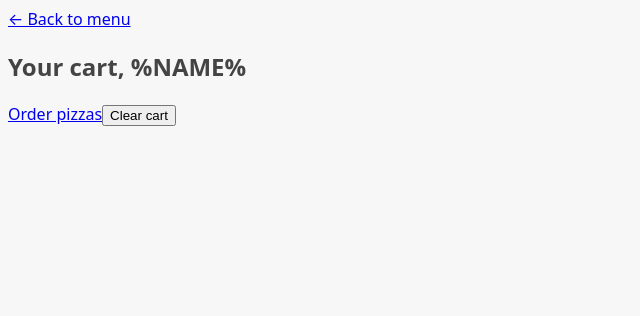
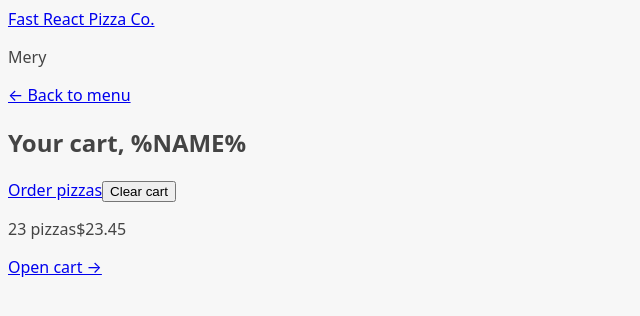
Before and after one commit to merk48/React-Projects--FastReactPizza, a React (Vite) app: page /cart in a window 1280 px wide. Shown: the top 316 px of the page, without its empty margins (0-640 px from the left). Built offline with nearby package versions, Linux system fonts and the light colour scheme.

Commit message:
feat: set app layout and route

```diff
--- a/src/features/cart/components/CartOverview.jsx
+++ b/src/features/cart/components/CartOverview.jsx
@@ -1,3 +1,5 @@
+import { Link } from "react-router-dom";
+
 function CartOverview() {
   return (
     <div>
@@ -5,7 +7,7 @@
         <span>23 pizzas</span>
         <span>$23.45</span>
       </p>
-      <a href="#">Open cart &rarr;</a>
+      <Link to="/cart">Open cart &rarr;</Link>
     </div>
   );
 }
--- a/src/shared/App.jsx
+++ b/src/shared/App.jsx
@@ -5,9 +5,13 @@
 import Cart from "../features/cart/pages/Cart";
 import Order from "../features/order/pages/Order";
 import CreateOrder from "../features/order/pages/CreateOrder";
+import AppLayout from "./components/AppLayout";
 
 //#region Routing
 const router = createBrowserRouter([
+  {
+    element: <AppLayout />, // layout route
+    children: [
       {
         path: "/",
         element: <Home />,
@@ -28,6 +32,8 @@
         path: "/order/:id",
         element: <Order />,
       },
+    ],
+  },
 ]);
 //#endregion
 
--- /dev/null
+++ b/src/shared/components/AppLayout.jsx
@@ -0,0 +1,21 @@
+import { Outlet } from "react-router-dom";
+import Header from "./Header";
+import CartOverview from "../../features/cart/components/CartOverview";
+import Main from "./Main";
+import Footer from "./Footer";
+
+function AppLayout() {
+  return (
+    <div>
+      <Header />
+      <Main>
+        <Outlet />
+      </Main>
+      <Footer>
+        <CartOverview />
+      </Footer>
+    </div>
+  );
+}
+
+export default AppLayout;
--- /dev/null
+++ b/src/shared/components/Footer.jsx
@@ -0,0 +1,5 @@
+function Footer({ children }) {
+  return <footer>{children}</footer>;
+}
+
+export default Footer;
--- /dev/null
+++ b/src/shared/components/Header.jsx
@@ -0,0 +1,12 @@
+import { Link } from "react-router-dom";
+
+function Header() {
+  return (
+    <header>
+      <Link to="/">Fast React Pizza Co.</Link>
+      <p>Mery</p>
+    </header>
+  );
+}
+
+export default Header;
--- /dev/null
+++ b/src/shared/components/Main.jsx
@@ -0,0 +1,5 @@
+function Main({ children }) {
+  return <main>{children}</main>;
+}
+
+export default Main;
```
Lines whose indentation alone changed are shown as unchanged.
